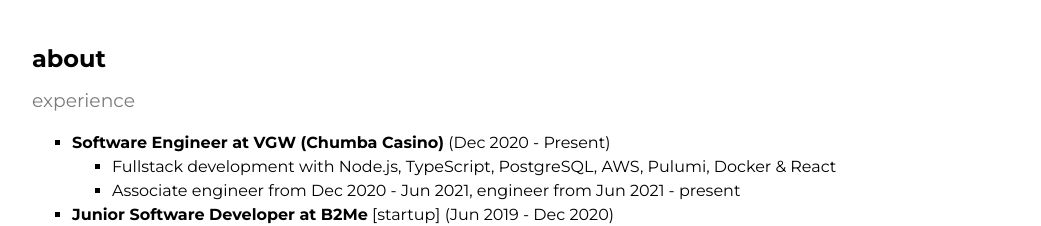
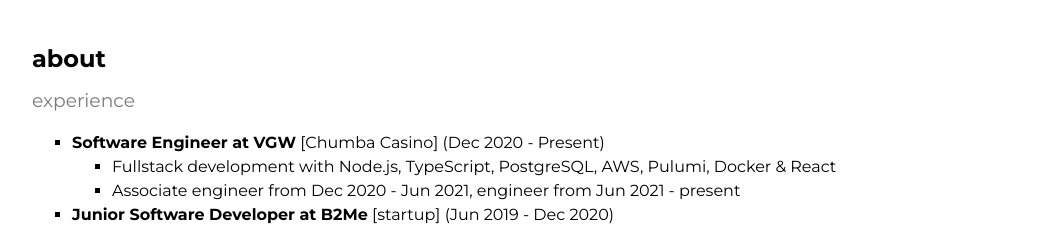
Before and after one commit to nicholascannon1/portfolio-v4, a Next.js app: page / in a window 1280 px wide. Shown: the part 820-1046 px from the top of the page, without its empty margins (96-1137 px from the left). Built offline with nearby package versions, Linux system fonts and the light colour scheme.

Commit message:
small changes

```diff
--- a/sections/About.tsx
+++ b/sections/About.tsx
@@ -10,7 +10,7 @@
       <h3>experience</h3>
       <ul>
         <li>
-          <strong>Software Engineer at VGW (Chumba Casino)</strong> (Dec 2020 - Present)
+          <strong>Software Engineer at VGW</strong> [Chumba Casino] (Dec 2020 - Present)
           <ul>
             <li>Fullstack development with Node.js, TypeScript, PostgreSQL, AWS, Pulumi, Docker & React</li>
             <li>Associate engineer from Dec 2020 - Jun 2021, engineer from Jun 2021 - present</li>
```
